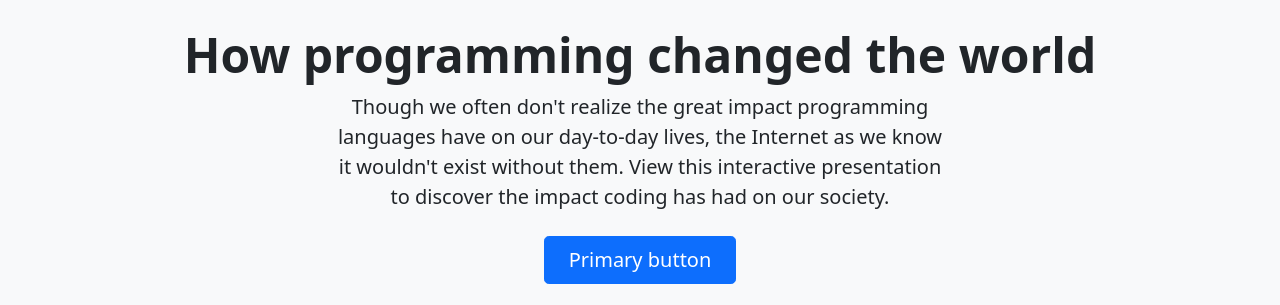
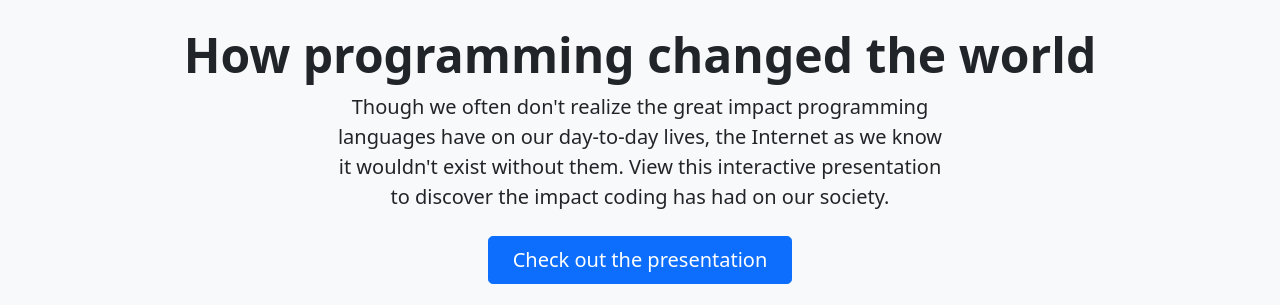
Before and after one commit to NathanJJarvis/programming-languages, a plain HTML site: page index.html in a window 1280 px wide. Shown: the part 647-952 px from the top of the page. Drawn offline with nearby package versions, Linux system fonts and the light colour scheme; a web font is replaced by a local one.

Commit message:
update button

```diff
--- a/index.html
+++ b/index.html
@@ -49,7 +49,7 @@
            <div class="col-lg-6 mx-auto">
              <p class="lead mb-4">Though we often don't realize the great impact programming languages have on our day-to-day lives, the Internet as we know it wouldn't exist without them. View this interactive presentation to discover the impact coding has had on our society.</p>
              <div class="d-grid gap-2 d-sm-flex justify-content-sm-center">
-               <button type="button" class="btn btn-primary btn-lg px-4 gap-3">Primary button</button>
+                <a class="btn btn-primary btn-lg px-4 gap-3" href="#presentation" role="button">Check out the presentation</a>
              </div>
            </div>
        </div>
```
